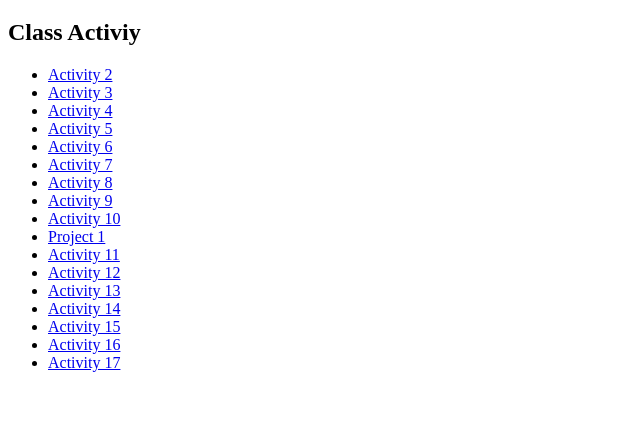
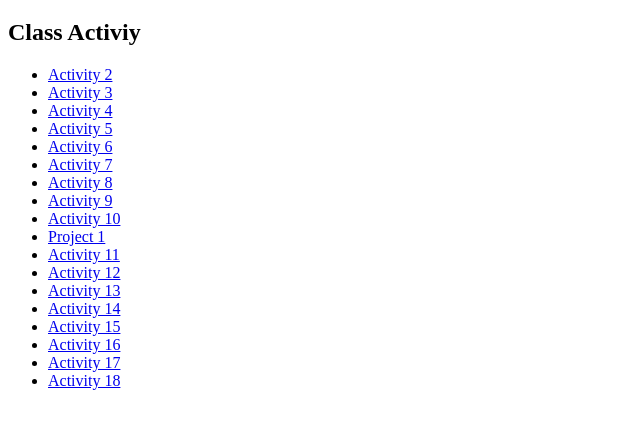
Before and after one commit to anzumr/microcredential, a plain HTML site: page index.html in a window 1280 px wide. Shown: the part 61-490 px from the top of the page, without its empty margins (0-640 px from the left). Drawn offline with Linux system fonts and the light colour scheme.

Commit message:
Add files via upload

```diff
--- a/index.html
+++ b/index.html
@@ -27,6 +27,7 @@
     <li><a href="day16/activity15.PNG" target="_blank"> Activity 15</a></li>
     <li><a href="day17/activity16.py" target="_blank"> Activity 16</a></li>
     <li><a href="day18/activity17.py" target="_blank"> Activity 17</a></li>
+    <li><a href="day19/activity18.py" target="_blank"> Activity 18</a></li>
 
 
 
```
